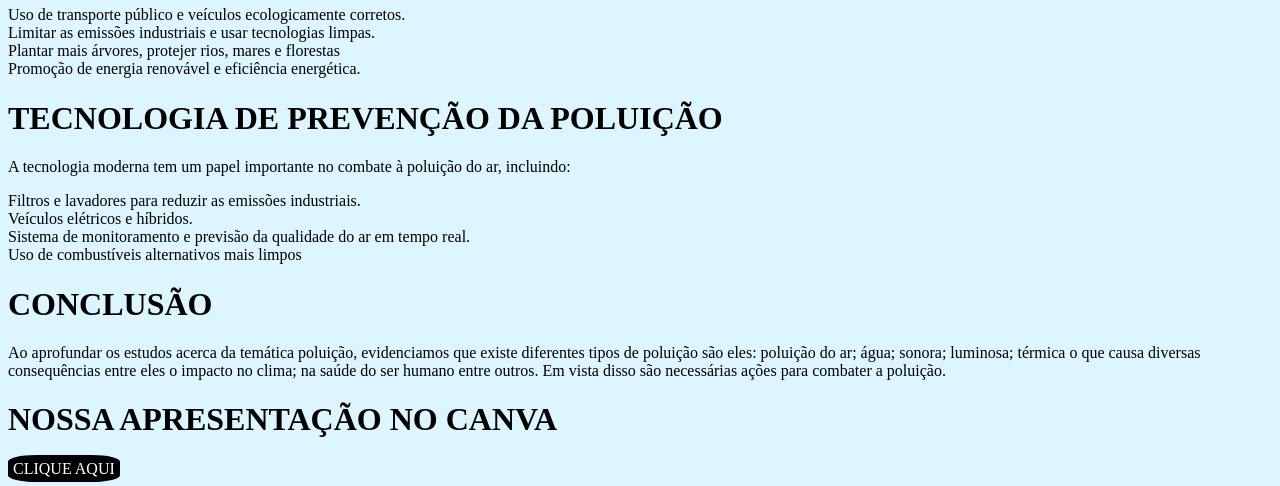
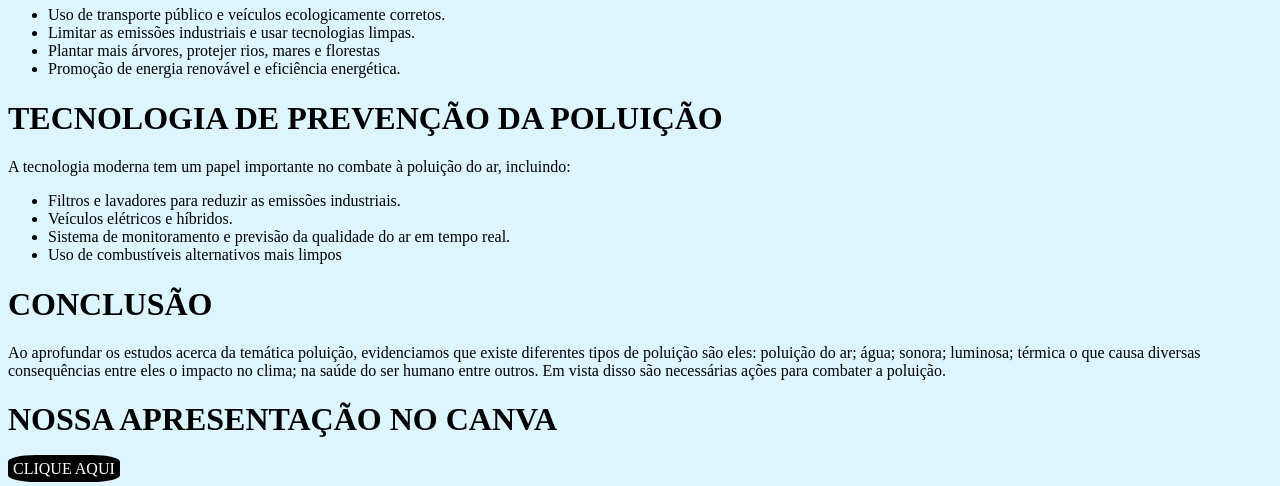
Before and after one commit to emillysilvamacedo/projeto-2, a plain HTML site: page index.html in a window 1280 px wide. Shown: the part 736-1222 px from the top of the page. Drawn offline with Linux system fonts and the light colour scheme.

Commit message:
Add files via upload

```diff
--- a/style.css
+++ b/style.css
@@ -1,5 +1,4 @@
 * {
-    padding: 0%;
     border: 0%;
 }
 
```
